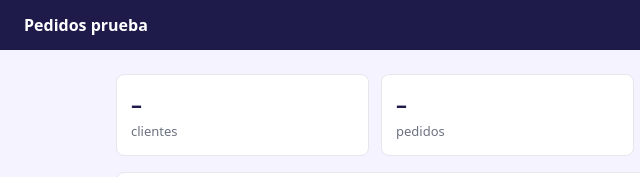
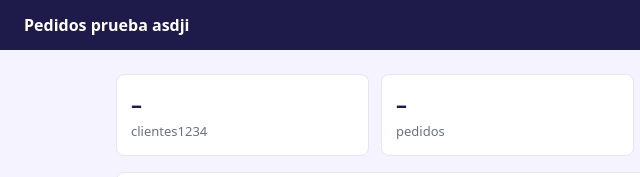
Before and after one commit to Jramsz/pedidos-api, a website: page public/index.html in a window 1280 px wide. Shown: the top 177 px of the page, 0-640 px from the left. Drawn offline with Linux system fonts and the light colour scheme; no server answers.

Commit message:
cambio-prueba

```diff
--- a/public/index.html
+++ b/public/index.html
@@ -34,12 +34,12 @@
 </head>
 <body>
 <header>
-  <strong>Pedidos prueba</strong>
+  <strong>Pedidos prueba asdji</strong>
   <small id="info">Node.js · Express · PostgreSQL</small>
 </header>
 <main>
   <div class="resumen">
-    <div><b id="r-clientes">–</b><span>clientes</span></div>
+    <div><b id="r-clientes">–</b><span>clientes1234</span></div>
     <div><b id="r-pedidos">–</b><span>pedidos</span></div>
     <div><b id="r-facturado">–</b><span>facturado</span></div>
     <div><b id="r-pendientes">–</b><span>pendientes</span></div>
```
